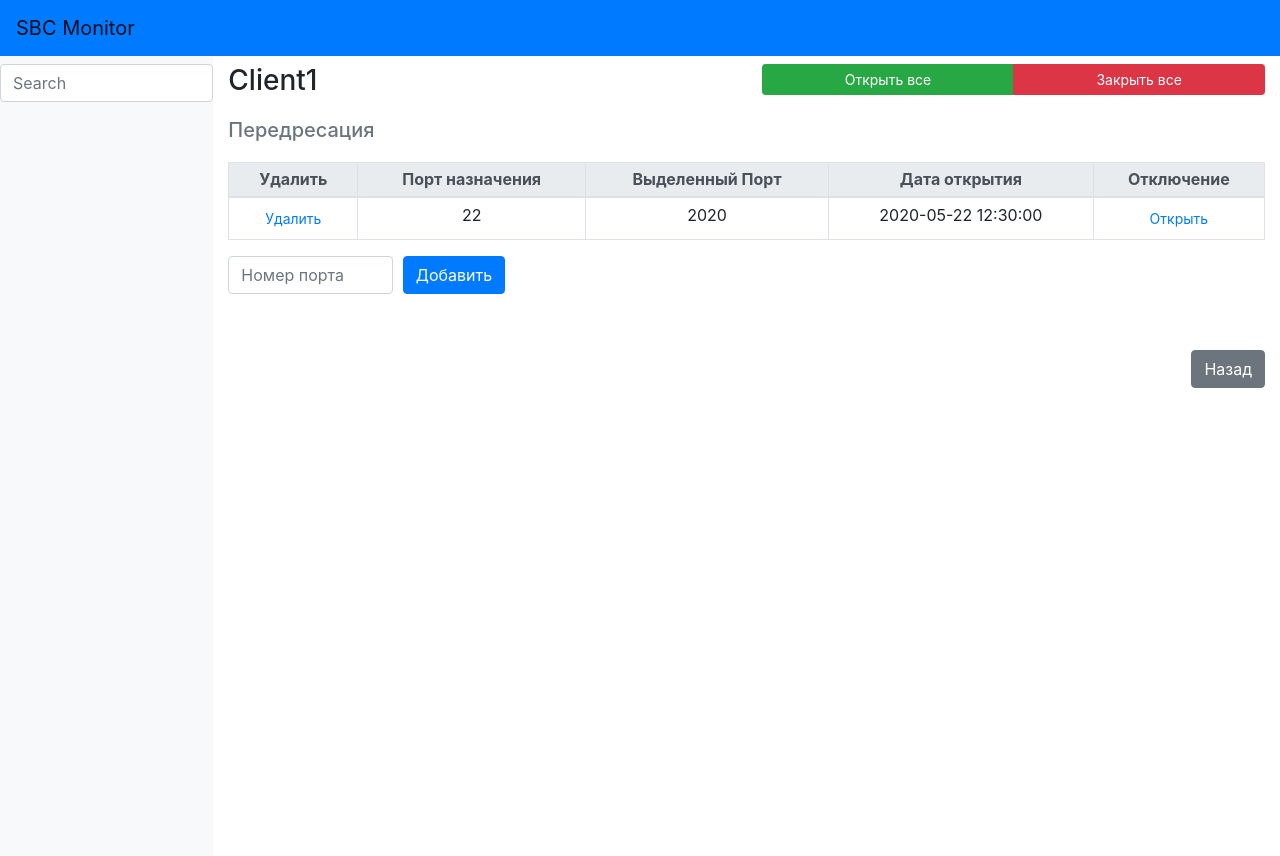
After one commit to FDV1161/sbc_monitor, a Flask app: page /settings/1 in a window 1280 px wide. The commit adds this page. Run offline with Flask 2, Linux system fonts and the light colour scheme; data comes from the database, SQL or seed files in the repository; data that the repository does not hold is empty; some libraries are stand-ins or nearby versions.

Commit message:
добавил wtf формы - удаление, добавление порта, функцию поиска свободного порта, первую версию функции проброса портов (не используется), подредактировал таблицы

```diff
--- /dev/null
+++ b/app/forms.py
@@ -0,0 +1,46 @@
+from flask_wtf import FlaskForm
+from wtforms import StringField, SubmitField, HiddenField
+from wtforms.validators import InputRequired, NumberRange
+from wtforms.fields.html5 import IntegerField
+
+class AddPortForm(FlaskForm):
+	"""
+    форма для добавления номера порта к списку открываемых портов
+    """
+	number_ap = IntegerField('Номер порта', validators=[InputRequired(), NumberRange(min=1, max=65535)], render_kw={"placeholder": "Номер порта", 'min': '0', 'max':'65535'})
+	submit = SubmitField('Добавить')
+
+class DeletePortForm(FlaskForm):
+    """
+    форма для удаления номера порта из списка открываемых портов
+    """
+    number_dp = HiddenField()
+    submit = SubmitField('Удалить')
+
+class OpenPortForm(FlaskForm):
+    """
+    форма для открытия конкретного порта
+    """
+    number_op = HiddenField()
+    submit = SubmitField('Открыть')
+
+class ClosePortForm(FlaskForm):
+    """
+    форма для закрытия конкретного порта
+    """
+    number_cp = HiddenField()
+    submit = SubmitField('Закрыть')
+
+class OpenAllPortForm(FlaskForm):
+    """
+    форма для открытия всех портов
+    """
+    sbc_number_oap = HiddenField()
+    submit = SubmitField('Закрыть')
+
+class CloseAllPortForm(FlaskForm):
+    """
+    форма для закрытия всех портов
+    """
+    sbc_number_cap = HiddenField()
+    submit = SubmitField('Закрыть')
--- a/app/routes.py
+++ b/app/routes.py
@@ -1,10 +1,13 @@
 from app import app
-from flask import render_template
+from flask import render_template, redirect, url_for
 from sqlalchemy import func, and_
 from flask import request
 # from .models import loadSession, Sbc
+from sqlalchemy.exc import IntegrityError
 from app import database as db
-from .models import Sbc, Logs
+from .models import Sbc, Ports, Logs
+from .utils import search_free_port
+from .forms import AddPortForm, DeletePortForm, OpenPortForm, ClosePortForm, OpenAllPortForm, CloseAllPortForm
 
 
 @app.route("/")
@@ -16,13 +19,125 @@
 	res = query.outerjoin(Logs, and_(Logs.sbc_id == last_connect.c.sbc_id, Logs.date == last_connect.c.max_date))
 	currend_sbc = None
 
+	# поиск currend_sbc
 	for i in res:
 		if i[0].id == choice_sbc_id:
 			currend_sbc = i
 		print(i[1])
 
 
+	sbc_ports = Ports.query.filter_by(sbc_id=choice_sbc_id).all()
+	print(sbc_ports)
 
 
-	return render_template('base.html', list_sbc_status=res, currend_sbc=currend_sbc)
+	return render_template('base.html', list_sbc_status=res, currend_sbc=currend_sbc, sbc_ports=sbc_ports)
 	# return render_template('base.html')
+
+
+@app.route("/settings/<int:choice_sbc_id>", methods=['GET','POST'])
+def settings(choice_sbc_id):
+	"""
+	Обработка страницы управления портами
+	"""
+
+	addPortForm = AddPortForm()
+	if addPortForm.validate_on_submit():
+		add_port(addPortForm.number_ap.data, choice_sbc_id)
+		return redirect(url_for('settings', choice_sbc_id=choice_sbc_id))
+
+	deletePortForm = DeletePortForm()
+	if deletePortForm.validate_on_submit():
+		del_port(deletePortForm.number_dp.data)
+		return redirect(url_for('settings', choice_sbc_id=choice_sbc_id))
+
+	openPortForm = OpenPortForm()
+	if openPortForm.validate_on_submit():
+		open_port(openPortForm.number_op.data)
+		return redirect(url_for('settings', choice_sbc_id=choice_sbc_id))
+
+	closePortForm = ClosePortForm()
+	if closePortForm.validate_on_submit():
+		close_port(openPortForm.number_cp.data)
+		return redirect(url_for('settings', choice_sbc_id=choice_sbc_id))
+
+	openAllPortForm = OpenAllPortForm()
+	if openAllPortForm.validate_on_submit():
+		open_all_port(openAllPortForm.number_oap.data)
+		return redirect(url_for('settings', choice_sbc_id=choice_sbc_id))
+
+	closeAllPortForm = CloseAllPortForm()
+	if closeAllPortForm.validate_on_submit():
+		close_all_port(openAllPortForm.number_oap.data)
+		return redirect(url_for('settings', choice_sbc_id=choice_sbc_id))
+
+
+
+	last_connect = db.session.query(Logs.sbc_id, func.max(Logs.date).label('max_date')).group_by(Logs.sbc_id).subquery('last_connect')
+	query = db.session.query(Sbc, Logs).outerjoin(last_connect, Sbc.id == last_connect.c.sbc_id)
+	list_sbc_status = query.outerjoin(Logs, and_(Logs.sbc_id == last_connect.c.sbc_id, Logs.date == last_connect.c.max_date))
+
+	sbc_ports = Ports.query.filter_by(sbc_id=choice_sbc_id).all()
+
+
+	forms = {
+		'addPort': addPortForm,
+		'deletePort': deletePortForm,
+		'openPort': openPortForm,
+		'closePort': closePortForm,
+		'openAllPort': openAllPortForm,
+		'closeAllPort': closeAllPortForm
+	}
+
+	return render_template('settings.html', currend_sbc=choice_sbc_id, list_sbc_status=list_sbc_status, sbc_ports=sbc_ports, forms=forms)
+
+
+def add_port(port, sbc):
+	"""
+	Добавление номера порта к списку открываемых портов для sbc одноплатника
+	"""
+	port = Ports(destination_port=port, sbc_id=sbc) # dedicated_port=None date_open="2020-05-22 12:30:00"
+	db.session.add(port)
+	try:
+		db.session.commit()
+	except IntegrityError:
+		db.session.rollback()
+
+def del_port(id):
+	"""
+	Удаление номера порта из списка открываемых портов одноплатника
+	"""
+	Ports.query.filter_by(id=id).delete()
+	try:
+		db.session.commit()
+	except IntegrityError:
+		db.session.rollback()
+
+def open_port(id):
+	"""
+	Открытие порта
+	"""
+	port = search_free_port()
+	print("Найден порт номер: " + str(port))
+
+def close_port(id):
+	pass
+
+def open_all_port():
+	pass
+
+def close_all_port():
+	pass
+
+
+
+
+		# new_port = request.form.get('add_port')
+		# add_port(new_port, choice_sbc_id)
+	# print(request.form.get('add_port'))
+	# Ports.query()
+
+# def all_ports():
+# 	pass
+	# sbc = Sbc.query.get(choice_sbc_id)
+	# sbc_ports = Ports.query.with_parent(sbc).all()
+	# sbc_ports = Ports.query.filter_by(sbc_id=choice_sbc_id).all()
--- a/app/templates/content_settings.html
+++ b/app/templates/content_settings.html
@@ -26,28 +26,29 @@
                 <th class="text-center">Удалить</th>
                 <th class="text-center">Порт назначения</th>
                 <th class="text-center">Выделенный Порт </th>
+                <th class="text-center">Дата открытия</th>
                 <th class="text-center">Отключение</th>
               </tr>
             </thead>
             <tbody>
+              {% for port in sbc_ports %}
               <tr>
-                <td class="text-center">удалить</td>
-                <td class="text-center">22</td>
-                <td class="text-center">80239 </td>
-                <td class="text-center">Закрыть</td>
+                <!-- <form action="{{url_for('settings', choice_sbc_id=currend_sbc)}}" method="post"> -->
+                <td class="text-center">
+                  <!-- <button type="submit" name="delete_port" value="{{port.id}}" class="btn btn-sm btn-link">Удалить</button> -->
+                  {% include 'forms/delete_port.html' %}
+                </td>
+                <td class="text-center">{{port.destination_port}}</td>
+                <td class="text-center">{{port.dedicated_port}}</td>
+                <td class="text-center">{{port.date_open}}</td>
+                <td class="text-center">
+                  <!-- <button type="submit" name="open_port" value="{{port.id}}" class="btn btn-sm btn-link">Открыть</button> -->
+                  {% include 'forms/open_port.html' %}
+                </td>
+                <!-- </form> -->
               </tr>
-              <tr>
-                <td class="text-center">удалить</td>
-                <td class="text-center">80</td>
-                <td class="text-center">80249 </td>
-                <td class="text-center">Закрыть</td>
-              </tr>
-              <tr>
-                <td class="text-center">удалить</td>
-                <td class="text-center">80</td>
-                <td class="text-center">80249 </td>
-                <td class="text-center"><a href="#">Открыть</a></td>
-              </tr>
+
+              {% endfor %}
             </tbody>
           </table>
       </div>
@@ -55,21 +56,26 @@
   </div>
   <div class="row">
     <div class="col">
-      <form >
+
+
+      <!-- <form action="{{ url_for('settings', choice_sbc_id=currend_sbc) }}" method="post">
         <div class="form-row">
           <div class="col col-sm-6 col-md-3 col-xl-2">
-            <input type="number" class="form-control" id="inputPort" placeholder="Добавить порт">
+            <input name="add_port" type="number" class="form-control" id="inputPort" placeholder="Добавить порт">
           </div>
           <div class="col">
             <button type="submit" class="btn btn-primary mb-2">Добавить</button>
           </div>
         </div>
-      </form>
+      </form> -->
+      {% include 'forms/add_port.html' %}
+
+
     </div>
   </div>
   <div class="row mt-5">
     <div class="col">
-      <button type="button" class="btn btn-secondary float-right">Назад</button>
+      <button type="button" class="btn btn-secondary float-right" OnClick = "history.back ()">Назад</button>
     </div>
   </div>
 </div>
--- /dev/null
+++ b/app/templates/forms/add_port.html
@@ -0,0 +1,14 @@
+<!-- форма для добавления номера порта к списку открываемых портов -->
+
+<form action="{{ url_for('settings', choice_sbc_id=currend_sbc) }}" method="post">
+	{{ forms.addPort.csrf_token }}
+	<div class="form-row">
+	  <div class="col col-sm-6 col-md-3 col-xl-2">
+	    {{ forms.addPort.number_ap(class="form-control") }}
+	  </div>
+	  <div class="col">
+	    <!-- <button type="submit" class="btn btn-primary mb-2">Добавить</button> -->
+	    {{ forms.addPort.submit(class="btn btn-primary mb-2") }}
+	  </div>
+	</div>
+</form>
--- /dev/null
+++ b/app/templates/forms/close_all_port.html
@@ -0,0 +1,5 @@
+<form action="{{url_for('settings', choice_sbc_id=currend_sbc)}}" method="post">
+    {{ forms.closeAllPort.csrf_token }}
+    {{ forms.closeAllPort.sbc_number_cap(value=currend_sbc) }}
+    {{ forms.closeAllPort.submit(class="btn btn-sm btn-link") }}
+</form>
--- /dev/null
+++ b/app/templates/forms/close_port.html
@@ -0,0 +1,5 @@
+<form action="{{url_for('settings', choice_sbc_id=currend_sbc)}}" method="post">
+    {{ forms.closePort.csrf_token }}
+    {{ forms.closePort.number_cp(value=port.id) }}
+    {{ forms.closePort.submit(class="btn btn-sm btn-link") }}
+</form>
--- /dev/null
+++ b/app/templates/forms/delete_port.html
@@ -0,0 +1,5 @@
+<form action="{{url_for('settings', choice_sbc_id=currend_sbc)}}" method="post">
+    {{ forms.deletePort.csrf_token }}
+    {{ forms.deletePort.number_dp(value=port.id) }}
+    {{ forms.deletePort.submit(class="btn btn-sm btn-link") }}
+</form>
--- /dev/null
+++ b/app/templates/forms/open_all_port.html
@@ -0,0 +1,5 @@
+<form action="{{url_for('settings', choice_sbc_id=currend_sbc)}}" method="post">
+    {{ forms.openAllPort.csrf_token }}
+    {{ forms.openAllPort.sbc_number_oap(value=currend_sbc) }}
+    {{ forms.openAllPort.submit(class="btn btn-sm btn-link") }}
+</form>
--- /dev/null
+++ b/app/templates/forms/open_port.html
@@ -0,0 +1,5 @@
+<form action="{{url_for('settings', choice_sbc_id=currend_sbc)}}" method="post">
+    {{ forms.openPort.csrf_token }}
+    {{ forms.openPort.number_op(value=port.id) }}
+    {{ forms.openPort.submit(class="btn btn-sm btn-link") }}
+</form>
--- /dev/null
+++ b/app/templates/settings.html
@@ -0,0 +1,41 @@
+<!DOCTYPE html>
+<html lang="ru">
+<head>
+    <meta charset="UTF-8">
+    <meta name="viewport" content="width=device-width, initial-scale=1.0">
+    <meta http-equiv="X-UA-Compatible" content="ie=edge">
+    <link rel="stylesheet" href="https://stackpath.bootstrapcdn.com/bootstrap/4.4.1/css/bootstrap.min.css" integrity="sha384-Vkoo8x4CGsO3+Hhxv8T/Q5PaXtkKtu6ug5TOeNV6gBiFeWPGFN9MuhOf23Q9Ifjh" crossorigin="anonymous">
+    <link rel="stylesheet" href="https://use.fontawesome.com/releases/v5.7.0/css/all.css" integrity="sha384-lZN37f5QGtY3VHgisS14W3ExzMWZxybE1SJSEsQp9S+oqd12jhcu+A56Ebc1zFSJ" crossorigin="anonymous">
+    <title>Document</title>
+    <style>
+        html,
+        body {
+            height: 100%;
+        }
+    </style>
+</head>
+
+<body">
+    <div class="container-fluid h-100">
+        <div class="row">
+            {% include 'navbar.html' %}
+        </div>
+
+        <div class="row flex-x1-nowrap navbar-expand-lg h-100">
+            <div class="col-lg-2 col-xl-2 navbar-collapse collapse bg-light p-0 align-items-stretch" style="overflow: auto;" id="collapseOne">
+                <div class="container-fluid p-0">
+                    {% include 'sidebar.html' %}
+                </div>
+            </div>
+
+            <div class="col col-lg-10 col-xl-10 mt-2">
+                {% include 'content_settings.html' %}
+            </div>
+        </div>
+    </div>
+        {% include 'script.html' %}
+        {% include 'finder_script.html' %}
+    </body>
+
+
+</html>
```
Also changed, not shown: app/config.py (+7 -2 lines), app/models.py (+11 -0 lines), app/templates/content.html (+5 -5 lines), app/templates/open_ports.html (added, +25 -0 lines), app/utils.py (added, +32 -0 lines), openvpn/create_tables.sql (+10 -0 lines).
